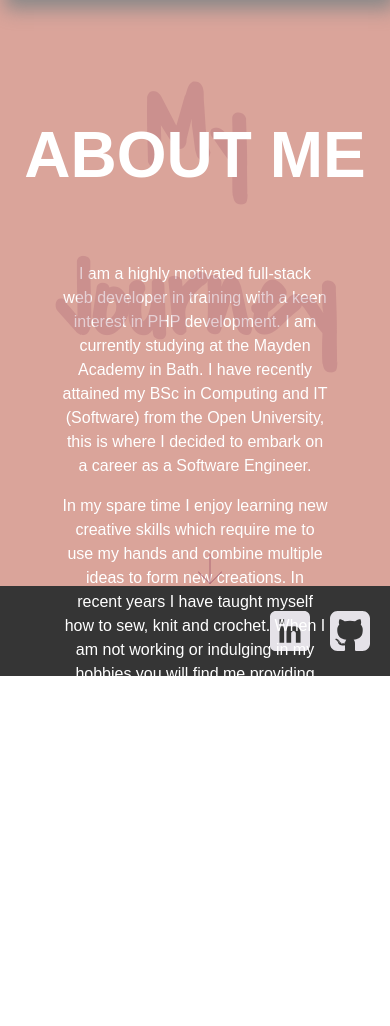
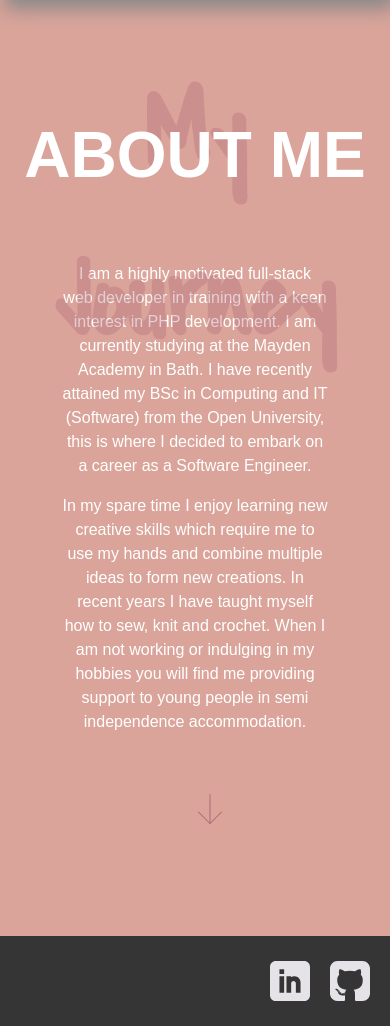
Before and after one commit to jamilaferron/portfolio, a PHP site: page / in a window 390 px wide. Shown: the part 845-1871 px from the top of the page. Before the commit the page ends 1521 px from the top, so only its background shows below. Run offline with PHP 8.4, Linux system fonts and the light colour scheme; some web fonts are replaced.

Commit message:
added css for the responsivness of about me section

```diff
--- a/css/style.css
+++ b/css/style.css
@@ -106,19 +106,19 @@ header {
     width: 100%;
     background-color: #DAA49A;
     box-shadow: 5px 10px 18px #888888;
+    height: 100vh;
 }
 
 .about-wrapper .scroll-icon {
     color: #AA6373;
     position: absolute;
-    bottom: -590px;
+    bottom: -749px;
     left: 50%;
 }
 
 .profile-text {
     font-family: 'Muli', sans-serif;
     color: #ffffff;
-    height: 300px;
     width: 68%;
     margin: 0 auto;
 }
@@ -166,6 +166,15 @@ footer {
         /*width: 100%;*/
         float: none;
     }
+
+    .about-wrapper {
+        height: 111vh;
+    }
+
+
+    .about-wrapper .scroll-icon {
+        bottom: -830px;
+    }
 }
 
 @media all and (-ms-high-contrast: none), (-ms-high-contrast: active) {
@@ -187,7 +196,6 @@ footer {
         bottom: -700px;
     }
 }
-
 
 .section-header {
     padding-top: 10px;
```
